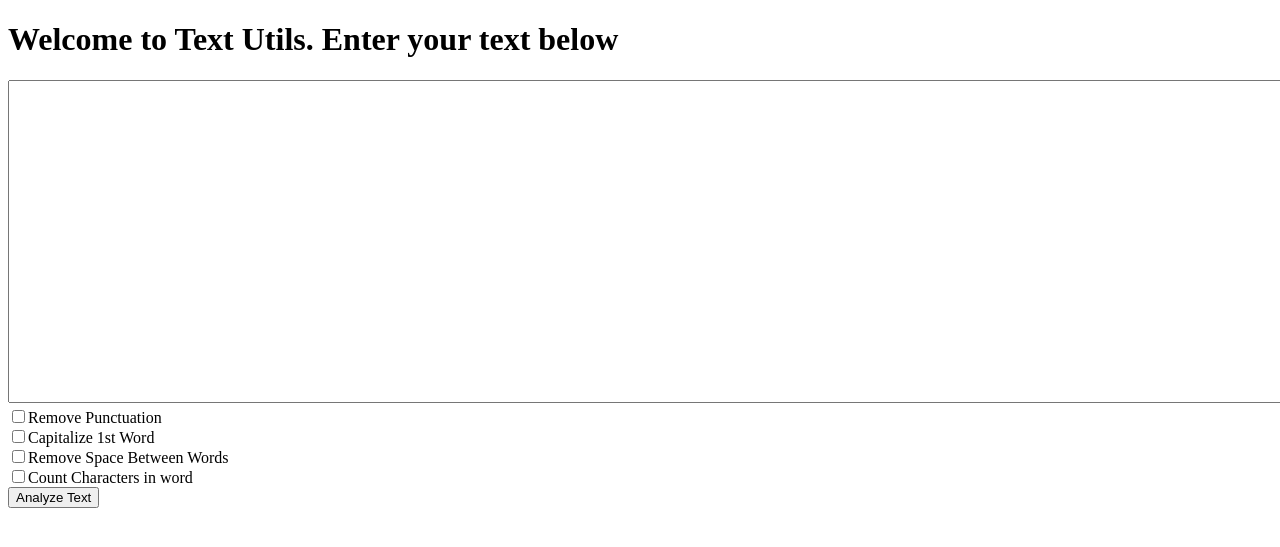
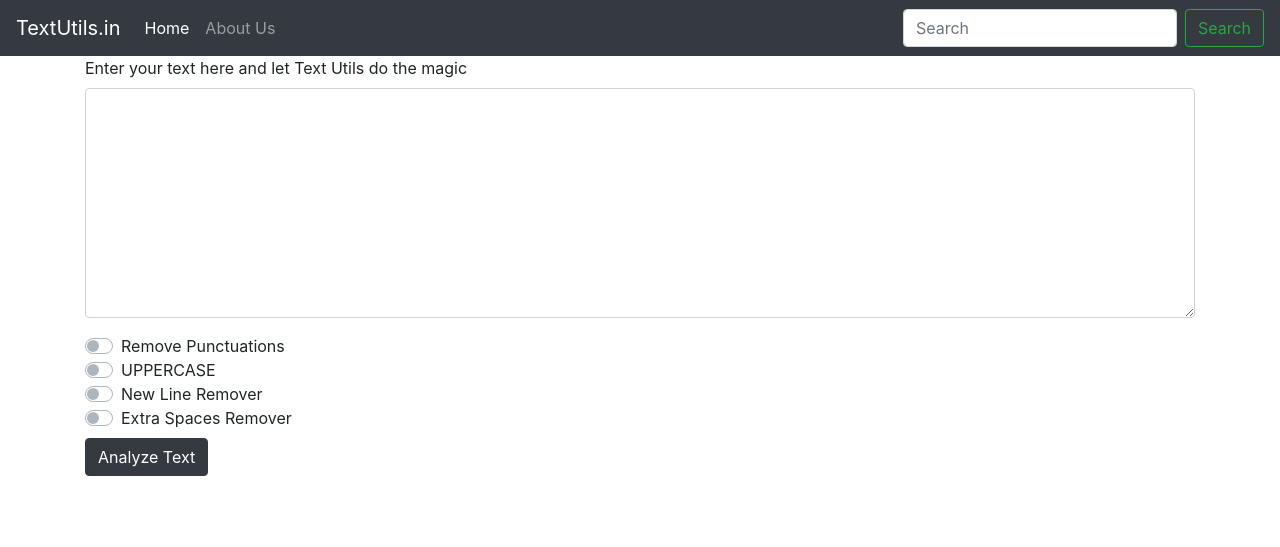
Before and after one commit to Zander99900/Dipankar, a Django app: page / in a window 1280 px wide; the page is wider, and only the part inside the window is pictured. Shown: the top 547 px of that part. Run offline with Django 5.2, Linux system fonts and the light colour scheme; some libraries are stand-ins or nearby versions.

Commit message:
Fixed bugs

```diff
--- a/Django/dipankar/dipankar/views.py
+++ b/Django/dipankar/dipankar/views.py
@@ -1,79 +1,61 @@
-# this file is created by me
+# I have created this file - Dipankar
 from django.http import HttpResponse
 from django.shortcuts import render
 
 
-# Learned how to add navigator links
-# def index(request):
-#     return HttpResponse('''<a href= https://www.youtube.com/playlist?list=PLQEaRBV9gAFu4ovJ41PywklqI7IyXwr01>Coder Army  Playlist </a> <br> <a href= https://www.youtube.com/playlist?list=PLV8vIYTIdSnYsdt0Dh9KkD9WFEi7nVgbe>AI Playlist </a> <br> <a href= https://www.youtube.com/playlist?list=PLV8vIYTIdSnZjLhFRkVBsjQr5NxIiq1b3>Discrete Math Playlist </a>''')
 def index(request):
-    # params = {'name': 'dipankar', 'education':'MCA'}
-    dktext = request.GET.get("text", "default")
-    print(dktext)
-    return render(
-        request, "index.html"
-    )  # use params as 3rd argument in render() if you need to send a list datareturn HttpResponse("Home")
+    return render(request, 'index.html')
 
+    # return HttpResponse("Home")
 
 def analyze(request):
-    # Get the text
-    djtext = request.GET.get("text", "off")  # 2nd argument is default argument
-    removepunc = request.GET.get("removepunc", "off")  # to check whether the checkbox is on or off
-    capitalfirst = request.GET.get("capitalfirst", "off")  # to check whether the checkbox is on or off
-    removespace = request.GET.get("removespace", "off")  # to check whether the checkbox is on or off
-    countchar = request.GET.get("countchar", "off")  # to check whether the checkbox is on or off
+    #Get the text
+    djtext = request.GET.get('text', 'default')
 
+    # Check checkbox values
+    removepunc = request.GET.get('removepunc', 'off')
+    fullcaps = request.GET.get('fullcaps', 'off')
+    newlineremover = request.GET.get('newlineremover', 'off')
+    extraspaceremover = request.GET.get('extraspaceremover', 'off')
+
+    #Check which checkbox is on
     if removepunc == "on":
-        analyzed = removepunctuation(djtext)
-        params = {"Purpose": "Removed Punctuation", "analyzed_text": analyzed}
-        return render(request, "analyze.html", params)
+        punctuations = '''!()-[]{};:'"\,<>./?@#$%^&*_~'''
+        analyzed = ""
+        for char in djtext:
+            if char not in punctuations:
+                analyzed = analyzed + char
+        params = {'purpose':'Removed Punctuations', 'analyzed_text': analyzed}
+        djtext = analyzed
 
-    elif capitalfirst == "on":
-        analyzed = firstcapital(djtext)
-        params = {"Purpose": "Removed Punctuation", "analyzed_text": analyzed}
-        return render(request, "analyze.html", params)
+    if(fullcaps=="on"):
+        analyzed = ""
+        for char in djtext:
+            analyzed = analyzed + char.upper()
 
-    elif removespace == "on":
-        analyzed = spaceremover(djtext)
-        params = {"Purpose": "Removed Spaces", "analyzed_text": analyzed}
-        return render(request, "analyze.html", params)
+        params = {'purpose': 'Changed to Uppercase', 'analyzed_text': analyzed}
+        # Analyze the text
+        djtext = analyzed
 
-    elif countchar == "on":
-        analyzed = charcount(djtext)
-        params = {"Purpose": "Count Characters", "analyzed_text": analyzed}
-        return render(request, "analyze.html", params)
+    if(extraspaceremover=="on"):
+        analyzed = ""
+        for index, char in enumerate(djtext):
+            if not(djtext[index] == " " and djtext[index+1]==" "):
+                analyzed = analyzed + char
 
-    else:
+        params = {'purpose': 'Removed NewLines', 'analyzed_text': analyzed}
+        # Analyze the text
+        djtext = analyzed
+
+    if (newlineremover == "on"):
+        analyzed = ""
+        for char in djtext:
+            if char != "\n":
+                analyzed = analyzed + char
+
+        params = {'purpose': 'Removed NewLines', 'analyzed_text': analyzed}
+        # Analyze the text
+    if (removepunc!="on" and fullcaps !="on" and extraspaceremover != "on" and newlineremover!="on"):
         return HttpResponse("Error")
 
-
-def removepunctuation(djtext):
-    analyzed = ""
-    punctuations = """!()-[]{};:'"\,<>./?@#$%^&*_~"""
-    for char in djtext:
-        if char not in punctuations:
-            analyzed = analyzed + char
-    return analyzed
-
-
-def spaceremover(djtext):
-    analyzed = ""
-    for char in djtext:
-        if char != " ":
-            analyzed = analyzed + char
-    return analyzed
-
-
-def charcount(djtext):
-    analyzed = len(djtext)
-    return analyzed
-
-
-def firstcapital(djtext):
-    analyzed = ""
-    for char in djtext:
-        if ord(char[0]) >= 97 and ord(char[0]) <= 122: #ord function is used to evaluate the Ascii value of the character
-            analyzed = char - 32
-        else:
-            analyzed = analyzed + char
-    return analyzed
+    return render(request,'analyze.html',params)
--- a/Django/dipankar/templates/index.html
+++ b/Django/dipankar/templates/index.html
@@ -1,34 +1,89 @@
-<!DOCTYPE html>
+<!doctype html>
 <html lang="en">
 
 <head>
-    <title>Django Templates</title>
+    <!-- Required meta tags -->
+    <meta charset="utf-8">
+    <meta name="viewport" content="width=device-width, initial-scale=1, shrink-to-fit=no">
+
+    <!-- Bootstrap CSS -->
+    <link rel="stylesheet" href="https://stackpath.bootstrapcdn.com/bootstrap/4.2.1/css/bootstrap.min.css"
+        integrity="sha384-GJzZqFGwb1QTTN6wy59ffF1BuGJpLSa9DkKMp0DgiMDm4iYMj70gZWKYbI706tWS" crossorigin="anonymous">
+
+    <title>Text Utils</title>
 </head>
 
 <body>
-    <!-- <h1>This is first Template of Django
-        My name is {{ name }} and I study {{ education }}
-    </h1> -->
-    <script>
-        function limitCheckboxSelection(checkbox) {
-            var checkboxes = document.getElementsByName(checkbox.name);
-            checkboxes.forEach(function (cb) {
-                if (cb !== checkbox && cb.checked) {
-                    cb.checked = false;
-                }
-            });
-        }
-    </script>
-    <form action="/analyze" method="get">
-        <h1>Welcome to Text Utils. Enter your text below </h1>
-        <textarea name="text" style="margin: auto; width: 1902px; height: 317px;"></textarea>
+    <nav class="navbar navbar-expand-lg navbar-dark bg-dark">
+        <a class="navbar-brand" href="#">TextUtils.in</a>
+        <button class="navbar-toggler" type="button" data-toggle="collapse" data-target="#navbarNavDropdown"
+            aria-controls="navbarNavDropdown" aria-expanded="false" aria-label="Toggle navigation">
+            <span class="navbar-toggler-icon"></span>
+        </button>
+        <div class="collapse navbar-collapse" id="navbarNavDropdown">
+            <ul class="navbar-nav">
+                <li class="nav-item active">
+                    <a class="nav-link" href="#">Home <span class="sr-only">(current)</span></a>
+                </li>
+                <li class="nav-item">
+                    <a class="nav-link" href="#">About Us</a>
+                </li>
+            </ul>
+        </div>
+        <form class="form-inline">
+            <input class="form-control mr-sm-2" type="search" placeholder="Search" aria-label="Search">
+            <button class="btn btn-outline-success my-2 my-sm-0" type="submit">Search</button>
+        </form>
+    </nav>
 
-        <input type="checkbox" name="removepunc" onchange="limitCheckboxSelection(this)">Remove Punctuation <br>
-        <input type="checkbox" name="capitalfirst" onchange="limitCheckboxSelection(this)">Capitalize 1st Word <br>
-        <input type="checkbox" name="removespace" onchange="limitCheckboxSelection(this)">Remove Space Between Words<br>
-        <input type="checkbox" name="countchar" onchange="limitCheckboxSelection(this)">Count Characters in word <br>
-        <button type="submit">Analyze Text</button>
-    </form>
+
+    <div class="container">
+
+        <form action='/analyze' method='get'>
+
+
+
+            <div class="form-group">
+                <label for="exampleFormControlTextarea1">Enter your text here and let Text Utils do the magic</label>
+                <textarea class="form-control" name='text' id="exampleFormControlTextarea1" rows="9"></textarea>
+            </div>
+
+            <div class="custom-control custom-switch">
+                <input type="checkbox" name="removepunc" class="custom-control-input" id="customSwitch1">
+                <label class="custom-control-label" for="customSwitch1">Remove Punctuations</label>
+            </div>
+
+            <div class="custom-control custom-switch">
+                <input type="checkbox" name="fullcaps" class="custom-control-input" id="customSwitch2">
+                <label class="custom-control-label" for="customSwitch2">UPPERCASE</label>
+            </div>
+
+            <div class="custom-control custom-switch">
+                <input type="checkbox" name="newlineremover" class="custom-control-input" id="customSwitch3">
+                <label class="custom-control-label" for="customSwitch3">New Line Remover</label>
+            </div>
+
+            <div class="custom-control custom-switch">
+                <input type="checkbox" name="extraspaceremover" class="custom-control-input" id="customSwitch4">
+                <label class="custom-control-label" for="customSwitch4">Extra Spaces Remover</label>
+            </div>
+
+            <button type="submit" class="btn btn-dark mt-2">Analyze Text</button>
+        </form>
+    </div>
+
+
+    <!-- Optional JavaScript -->
+    <!-- jQuery first, then Popper.js, then Bootstrap JS -->
+    <script src="https://code.jquery.com/jquery-3.3.1.slim.min.js"
+        integrity="sha384-q8i/X+965DzO0rT7abK41JStQIAqVgRVzpbzo5smXKp4YfRvH+8abtTE1Pi6jizo"
+        crossorigin="anonymous"></script>
+    <script src="https://cdnjs.cloudflare.com/ajax/libs/popper.js/1.14.6/umd/popper.min.js"
+        integrity="sha384-wHAiFfRlMFy6i5SRaxvfOCifBUQy1xHdJ/yoi7FRNXMRBu5WHdZYu1hA6ZOblgut"
+        crossorigin="anonymous"></script>
+    <script src="https://stackpath.bootstrapcdn.com/bootstrap/4.2.1/js/bootstrap.min.js"
+        integrity="sha384-B0UglyR+jN6CkvvICOB2joaf5I4l3gm9GU6Hc1og6Ls7i6U/mkkaduKaBhlAXv9k"
+        crossorigin="anonymous"></script>
 </body>
 
 </html>
```
Also changed, not shown: Django/dipankar/templates/about.html (added, +42 -0 lines), Django/dipankar/templates/analyze.html (+63 -6 lines).
